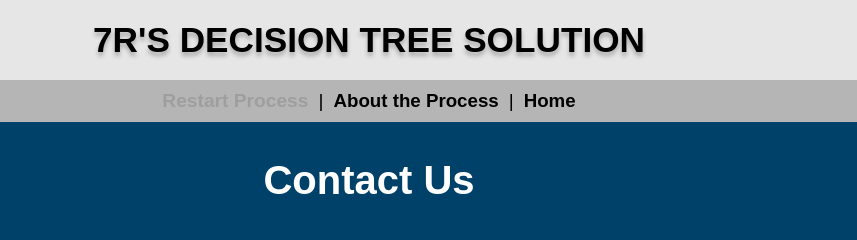
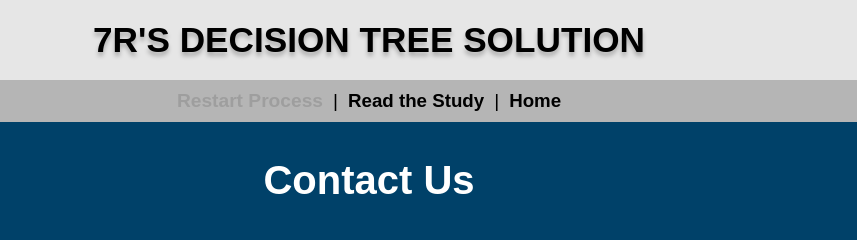
Before and after one commit to claudiocoelhojr/6rs-decisiontree-solution, a plain HTML site: page frontend/contact.html in a window 1280 px wide. Shown: the top 240 px of the page, 271-1128 px from the left. Drawn offline with Linux system fonts and the light colour scheme.

Commit message:
new button name

```diff
--- a/frontend/contact.html
+++ b/frontend/contact.html
@@ -47,7 +47,7 @@
         <button id="restart-button" class="transparente" disabled>Restart Process</button>
         <span class="separator">|</span>
         <a href="links/_WER_2025__V3.pdf" target="_blank" id="about-nav">
-          <h3>About the Process</h3>
+          <h3>Read the Study</h3>
         </a>
         <span class="separator">|</span>
         <a href="index.html" id="home-nav">
```
